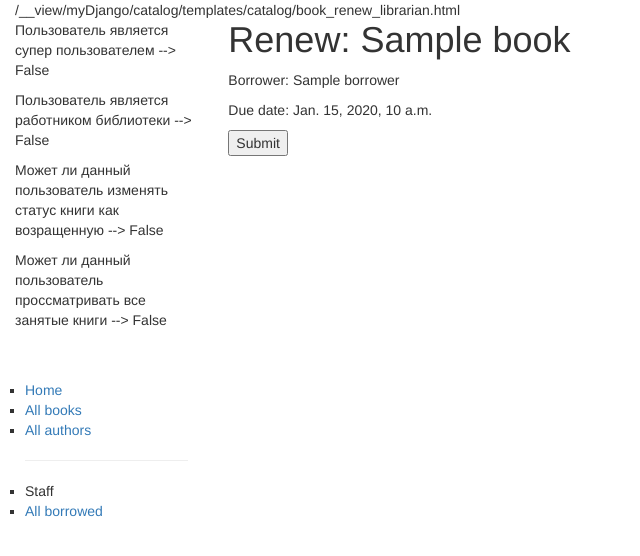
After one commit to AntonStef/DjangoServer, a Django app: template myDjango/catalog/templates/catalog/book_renew_librarian.html in a window 1280 px wide. The commit adds this page. Shown: the top 556 px of the page, without its empty margins (0-640 px from the left). Run offline with Django 3.2, Linux system fonts and the light colour scheme; the template is opened without the code that fills it: most values are stand-ins (such as "Sample title", 1, 10 or a date in 2020); some libraries are stand-ins or nearby versions.

Commit message:
add templates for update, create, delete book and edit borrow date

```diff
--- a/myDjango/catalog/templates/base_generic.html
+++ b/myDjango/catalog/templates/base_generic.html
@@ -26,7 +26,7 @@
       <br>
 
        {% for user_group in user.groups.all%}
-          <p style="font-size: 22px; font-weight: bold">Группы в которые входит пользователь {{user_group}}</p>
+          <p style="font-size: 14px; font-weight: bold">Группы в которые входит пользователь {{user_group}}</p>
        {% endfor %}
 
        <p>Пользователь является супер пользователем --> {{user.is_superuser}}</p>
--- a/myDjango/catalog/templates/catalog/book_list.html
+++ b/myDjango/catalog/templates/catalog/book_list.html
@@ -11,6 +11,10 @@
       {% for book in book_list %}
       <li>
         <a href="{{ book.get_absolute_url }}">{{ book.title }}</a> ({{book.author}})
+       {% if perms.catalog.can_update_create_delete_author %}
+         <a href="{% url 'book_update' book.id %}">| Update Book</a>
+         <a href="{% url 'book_delete' book.id %}">| Delete Book</a>
+        {% endif %}
       </li>
       {% endfor %}
 
@@ -18,4 +22,6 @@
     {% else %}
       <p>There are no books in the library.</p>
     {% endif %}
+    <a href="{% url 'book_create' %}">Adding new Book</a>
+    <br>
 {% endblock %}
--- /dev/null
+++ b/myDjango/catalog/templates/catalog/book_renew_librarian.html
@@ -0,0 +1,21 @@
+{% extends "base_generic.html" %}
+{% block content %}
+
+    <h1>Renew: {{bookinst.book.title}}</h1>
+    <p>Borrower: {{bookinst.borrower}}</p>
+    <p{% if bookinst.is_overdue %} class="text-danger"{% endif %}>Due date: {{bookinst.due_back}}</p>
+
+    <form action="" method="post">
+        <!-- пустое значние атрибута action, означает, что данные из формы будут
+         переданы обратно по текущему URL-адресу данной страницы  (чего мы и хотим!). -->
+        {% csrf_token %}
+        <table>
+        <!-- В простом случае применения {{form}} как показано ниже, каждое поле рендерится  в виде отдельной строки таблицы.
+        Кроме того, вы можете отрендерить каждое поле как список элементов ({{form.as_ul}} ),
+        или как параграф ({{form.as_p}}).-->
+        {{ form }}
+        </table>
+        <input type="submit" value="Submit" />
+    </form>
+
+{% endblock %}
--- a/myDjango/catalog/templates/catalog/bookinstance_all_list_borrowed.html
+++ b/myDjango/catalog/templates/catalog/bookinstance_all_list_borrowed.html
@@ -9,7 +9,11 @@
       {% for bookinst in bookinstance_list_on_loan %}
       <li class="{% if bookinst.is_overdue %}text-danger{% endif %}">
       <!-- можно указывать что pk primary key что id -->
-        <a href="{% url 'book-detail' bookinst.book.pk %}">{{bookinst.book.title}}</a> ({{ bookinst.due_back }}) - {{bookinst.borrower}}
+        <a href="{% url 'book-detail' bookinst.book.pk %}">{{bookinst.book.title}}</a> ({{ bookinst.due_back }}) - {{bookinst.borrower}} -
+        {% if perms.catalog.can_mark_returned %}
+         <a href="{% url 'renew-book-librarian' bookinst.id %}">Renew</a>
+        {% endif %}
+
       </li>
       {% endfor %}
     </ul>
```
Also changed, not shown: myDjango/catalog/templates/catalog/book_confirm_delete.html (added, +14 -0 lines), myDjango/catalog/templates/catalog/book_form.html (added, +13 -0 lines).
